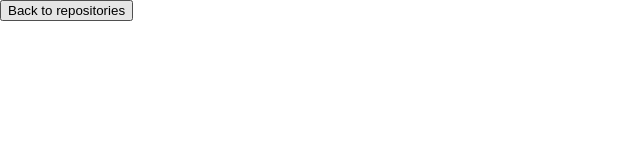
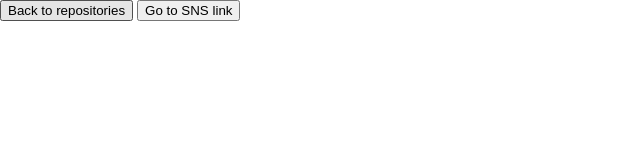
Before and after one commit to KaedeAPK/kaedeAPK.github.io, a plain HTML site: page index.html in a window 1280 px wide. Shown: the whole page, without its empty margins (0-640 px from the left). Drawn offline with Linux system fonts and the light colour scheme.

Commit message:
pl files

```diff
--- a/index.html
+++ b/index.html
@@ -10,5 +10,7 @@
 <body>
     <a href="https://github.com/KaedeAPK?tab=repositories">
         <button>Back to repositories</button></a>
+        <a href="https://github.com/KaedeAPK?tab=repositories/snslink.html">
+            <button>Go to SNS link</button></a>
 </body>
 </html>
```
